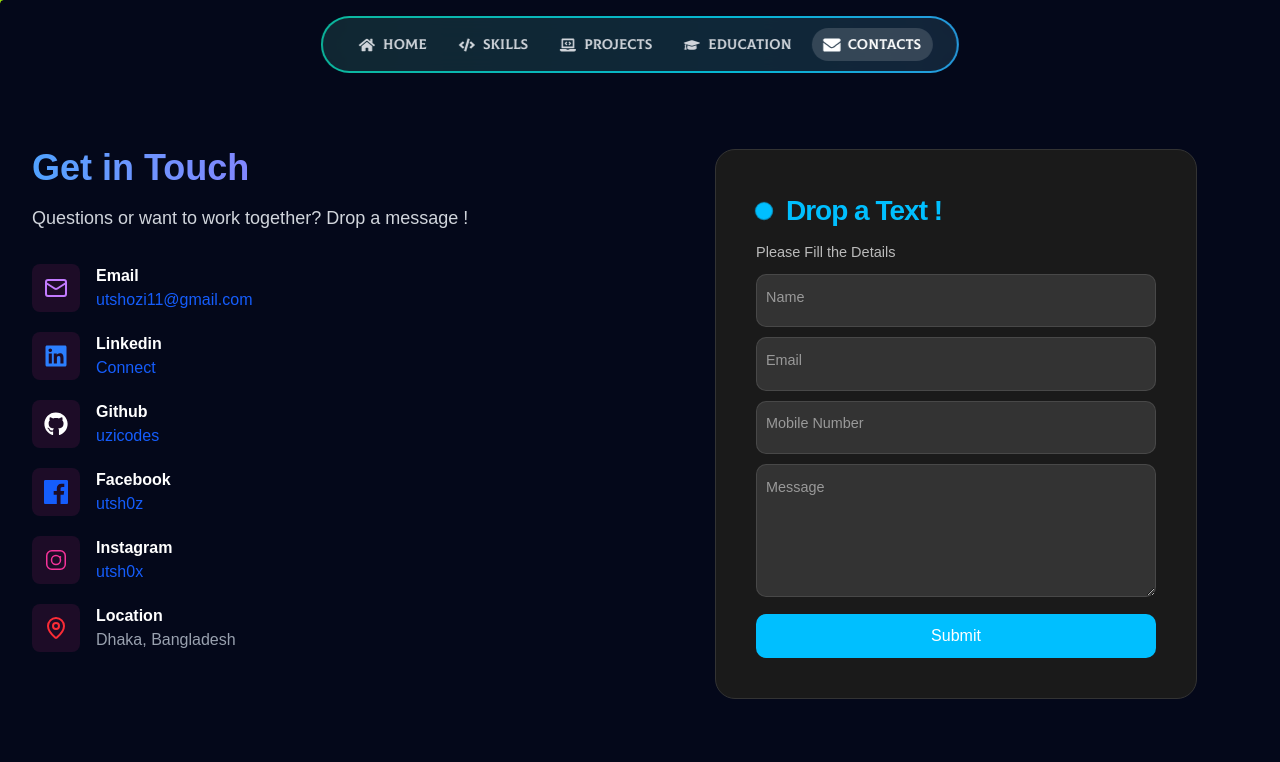
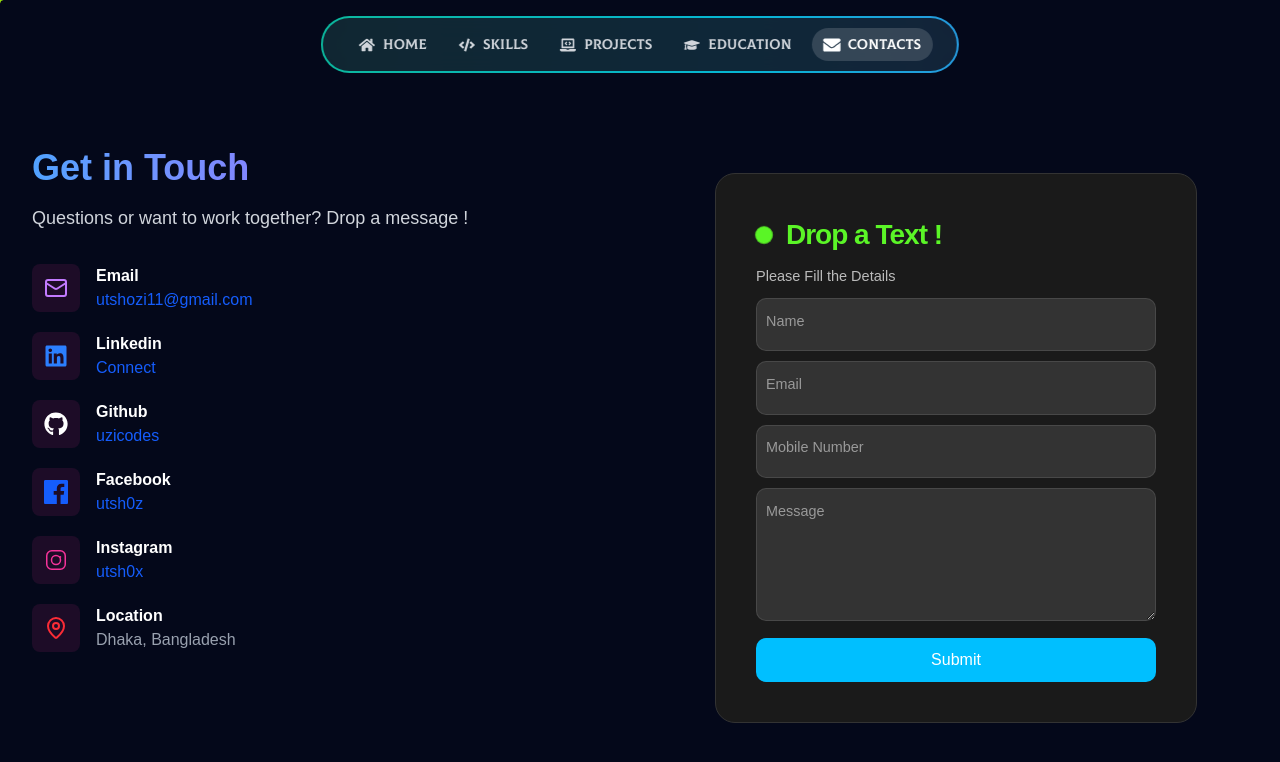
Before and after one commit to uzicodes/utsho-heaven-chowdhury, a Next.js app: page /contacts in a window 1280 px wide. Shown: the top 762 px of the page. Built offline with nearby package versions, Linux system fonts and the light colour scheme.

Commit message:
changing the color of the form

```diff
--- a/src/app/contacts/Form.tsx
+++ b/src/app/contacts/Form.tsx
@@ -31,7 +31,7 @@ const Form = () => {
 
 const StyledWrapper = styled.div`
   .form {
-    margin-top: 48px;
+  margin-top: 96px;
     display: flex;
     flex-direction: column;
     gap: 10px;
@@ -55,7 +55,7 @@ const StyledWrapper = styled.div`
     display: flex;
     align-items: center;
     padding-left: 30px;
-    color: #00bfff;
+  color: #5BF527;
   }
 
   .title::before {
@@ -77,7 +77,7 @@ const StyledWrapper = styled.div`
     width: 16px;
     border-radius: 50%;
     left: 0px;
-    background-color: #00bfff;
+  background-color: #5BF527;
   }
 
   .message,
@@ -95,7 +95,7 @@ const StyledWrapper = styled.div`
   }
 
   .signin a {
-    color: #00bfff;
+  color: #5BF527;
   }
 
   .flex {
```
